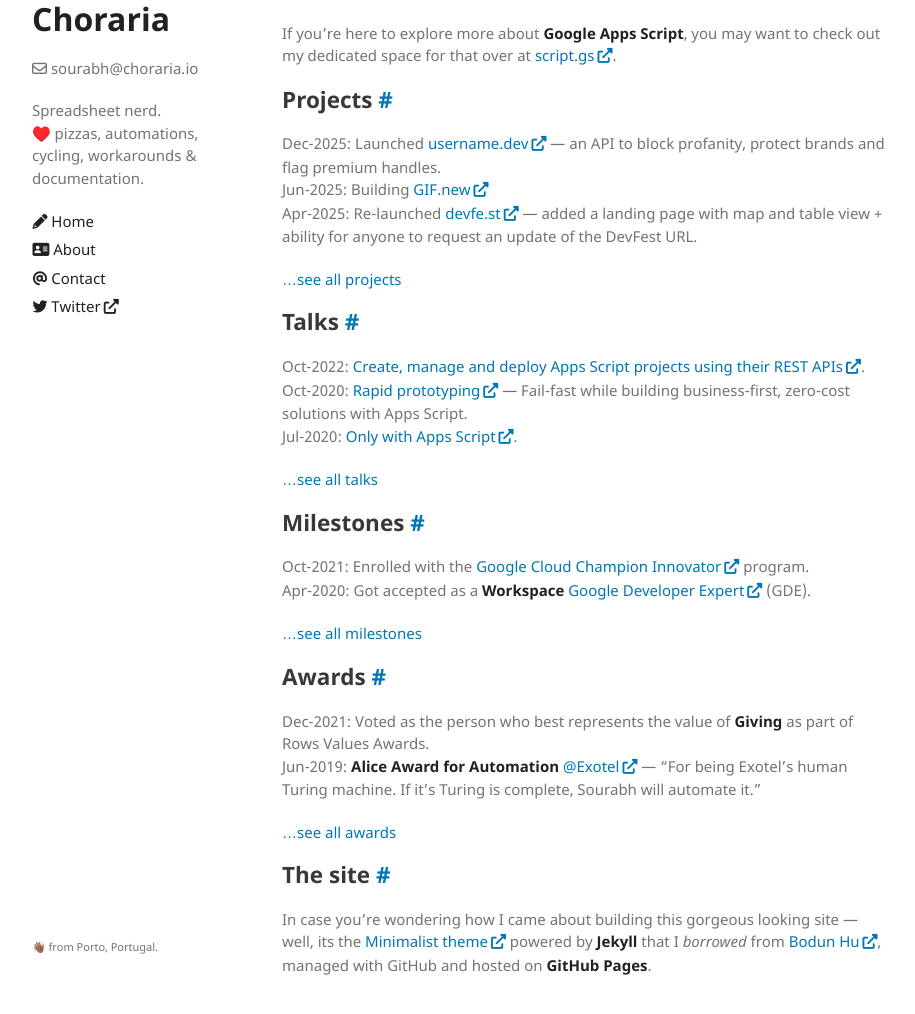
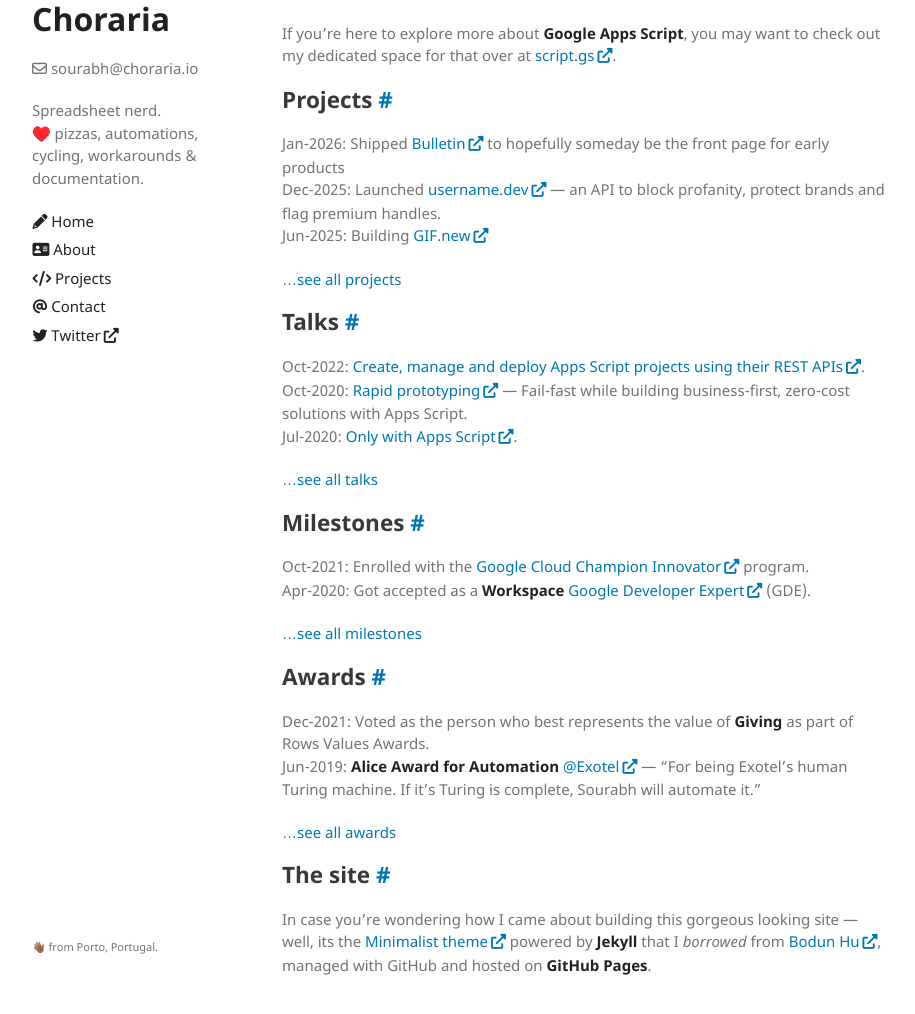
Before and after one commit to choraria/choraria-io, a Jekyll site: the page built from pages/about.md, in a window 1280 px wide and 1272 px high. Shown: the part 246-1260 px from the top of the window, without its empty margins (178-1093 px from the left). Built offline with Jekyll 4.4.1, drawn with Linux system fonts in a browser that asks for light colours.

Commit message:
added Bulletin. added projects to sidebar

```diff
--- a/_config.yml
+++ b/_config.yml
@@ -30,6 +30,9 @@ sidebar:
   - name: About
     icon: <i class="fa-solid fa-address-card"></i>
     link: /about/
+  - name: Projects
+    icon: <i class="fa-solid fa-code"></i>
+    link: /projects/
   - name: Contact
     icon: <i class="fa-solid fa-at"></i>
     link: /contact/
--- a/pages/about.md
+++ b/pages/about.md
@@ -13,9 +13,9 @@ If you're here to explore more about **Google Apps Script**, you may want to che
 
 ## Projects
 
+Jan-2026: Shipped [Bulletin](https://bulletin.so){:target="_blank"} to hopefully someday be the front page for early products<br />
 Dec-2025: Launched [username.dev](https://www.username.dev/){:target="_blank"} — an API to block profanity, protect brands and flag premium handles.<br />
 Jun-2025: Building [GIF.new](https://www.gif.new/){:target="_blank"}<br />
-Apr-2025: Re-launched [devfe.st](https://devfe.st/){:target="_blank"} — added a landing page with map and table view + ability for anyone to request an update of the DevFest URL.<br />
 
 [...see all projects](/projects/)
 
```
Also changed, not shown: pages/projects.md (+4 -0 lines).
